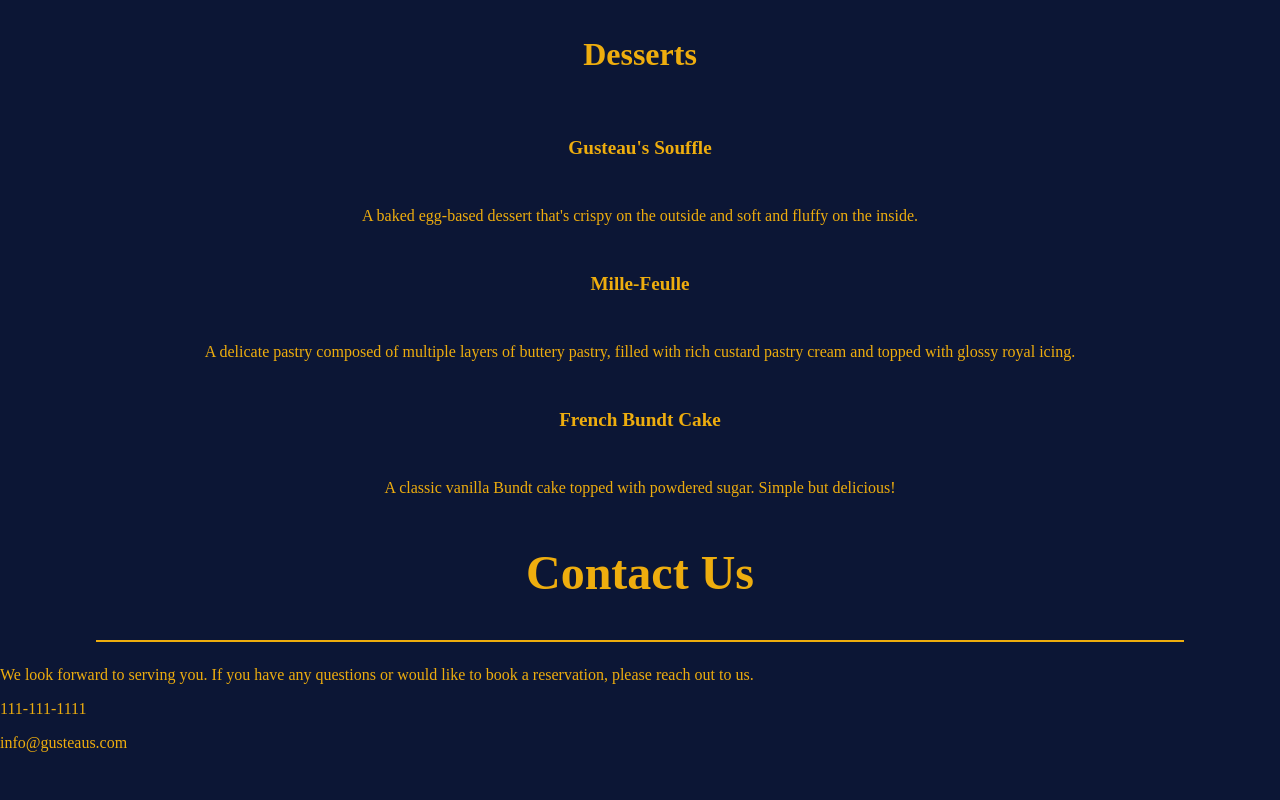
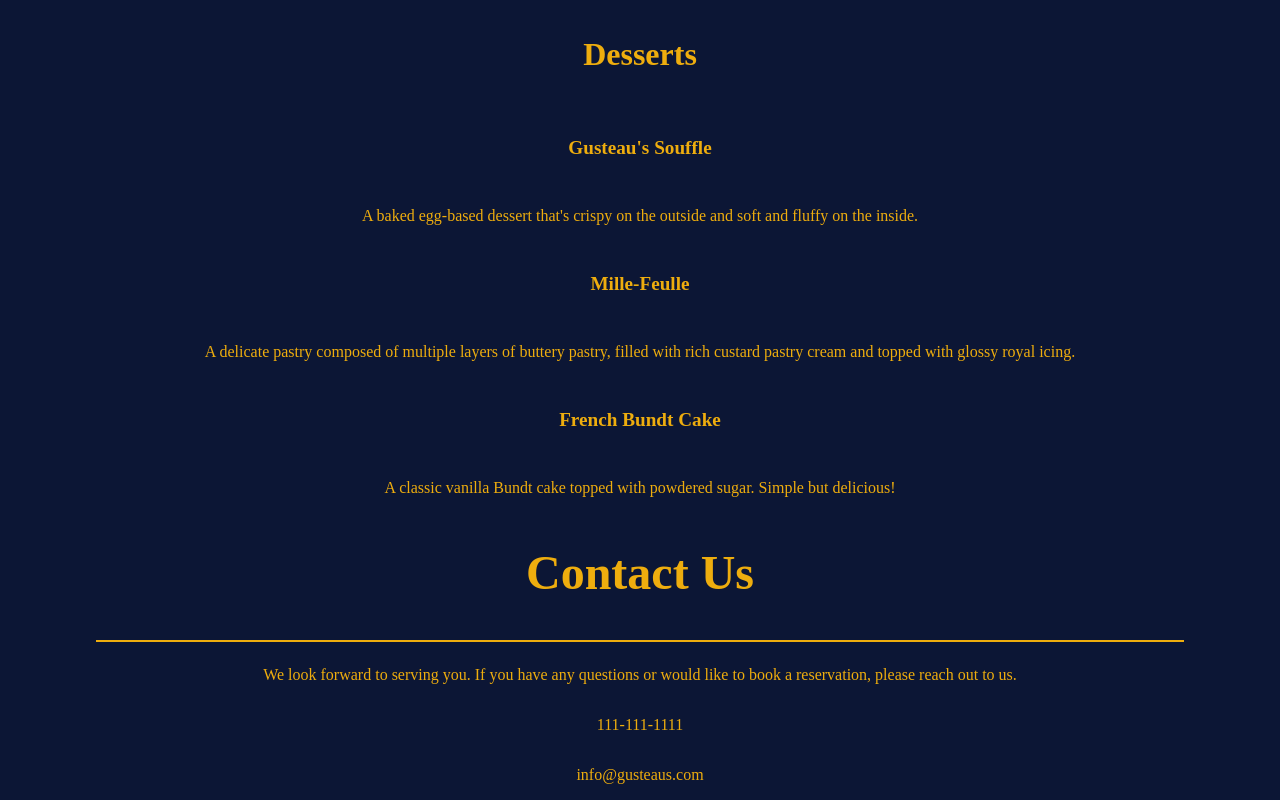
Before and after one commit to ajwjung/restaurant-page, a website built with webpack: page src/index.html in a window 1280 px wide. Shown: the part 2145-2945 px from the top of the page. Before the commit the page ends 2897 px from the top, so only its background shows below. Built offline with nearby package versions, Linux system fonts and the light colour scheme.

Commit message:
style: Center contact elements

```diff
--- a/src/style.css
+++ b/src/style.css
@@ -61,7 +61,9 @@ header,
 .dividers,
 .chefs-info,
 .reviews,
-.reviews-container {
+.reviews-container,
+.menu-item,
+.contact-info {
     display: flex;
     justify-content: center;
     align-items: center;
@@ -73,7 +75,9 @@ header,
 }
 
 header,
-.reviews {
+.reviews,
+.menu-item,
+.contact-info {
     flex-direction: column;
 }
 
@@ -118,21 +122,16 @@ header,
     transform: translateX(-40%) translateY(5%);
 }
 
-/* Menu Page */
+/* Menu & Contact Pages */
 .starters,
 .entrees,
-.desserts {
+.desserts,
+.contact-info {
     width: 100%;
+}
+
+.menu-item > p,
+.contact-info > p {
+    width: 70%;
     text-align: center;
 }
-
-.menu-item {
-    display: flex;
-    flex-direction: column;
-    justify-content: center;
-    align-items: center;
-}
-
-.menu-item > p {
-    width: 70%;
-}
```
